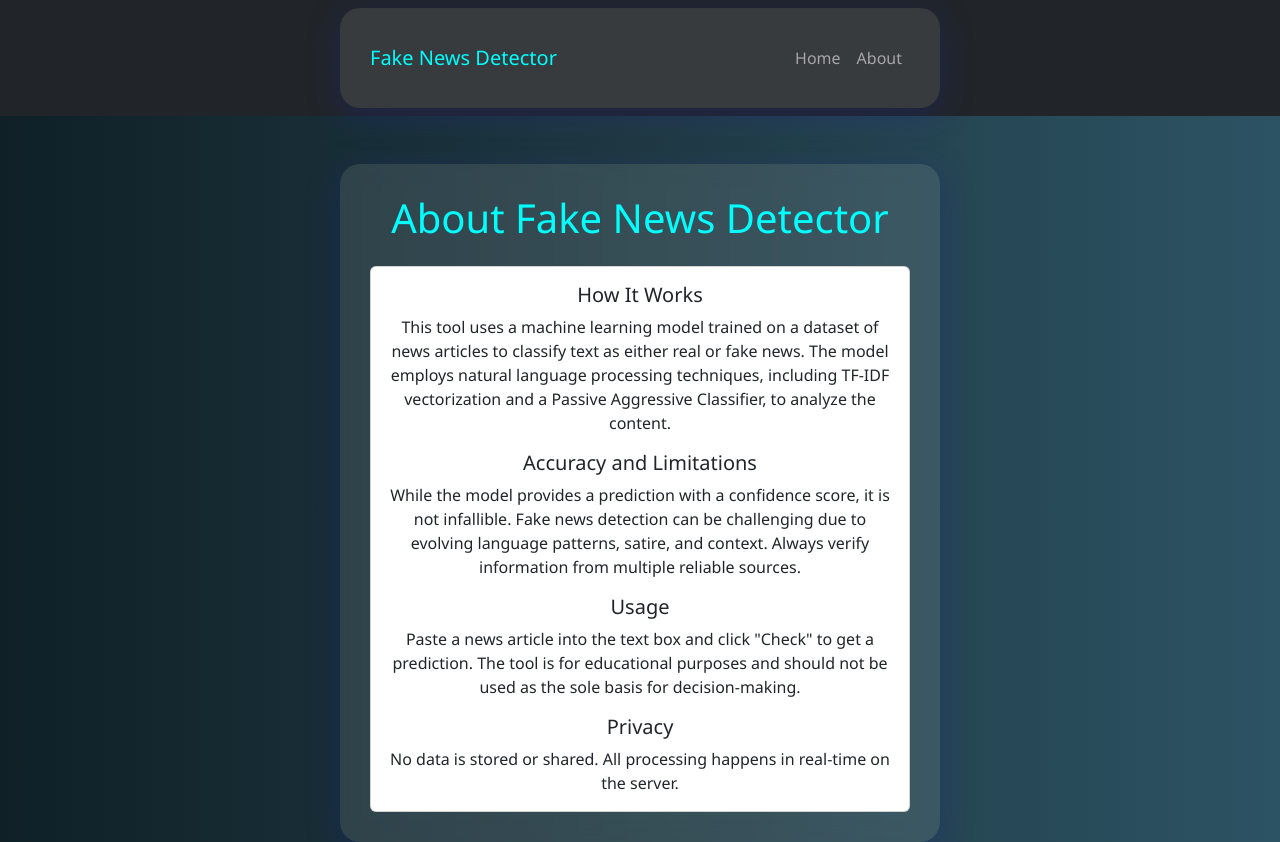
After one commit to Lohithravi69/FakeNewsDetection, a Flask app: template templates/about.html in a window 1280 px wide. The commit adds this page. Run offline with Flask 2, Linux system fonts and the light colour scheme; the template is opened without the code that fills it, so the values that code supplies are empty; parts of the project's set-up code (start-up, migrations or seed data) failed here and were passed over.

Commit message:
Upgrade fake news detection website to real-world version: add confidence scores, Bootstrap UI, API endpoint, about page, and production improvements

```diff
--- a/app.py
+++ b/app.py
@@ -1,8 +1,12 @@
-<<<<<<< HEAD
 # app.py
 
-from flask import Flask, render_template, request
+from flask import Flask, render_template, request, jsonify
 import pickle
+import logging
+
+# Set up logging
+logging.basicConfig(level=logging.INFO)
+logger = logging.getLogger(__name__)
 
 # Load model and vectorizer
 model = pickle.load(open("model/fake_news_model.pkl", "rb"))
@@ -14,42 +18,50 @@ app = Flask(__name__)
 def home():
     return render_template("index.html")
 
-@app.route('/predict', methods=['POST'])
-def predict():
-    if request.method == 'POST':
-        news_text = request.form['news']
-        transformed_text = vectorizer.transform([news_text])
-        prediction = model.predict(transformed_text)
-        result = "🟢 REAL NEWS" if prediction[0] == 'REAL' else "🔴 FAKE NEWS"
-        return render_template("result.html", prediction=result, text=news_text)
-
-if __name__ == '__main__':
-    app.run(debug=True)
-=======
-# app.py
-
-from flask import Flask, render_template, request
-import pickle
-
-# Load model and vectorizer
-model = pickle.load(open("model/fake_news_model.pkl", "rb"))
-vectorizer = pickle.load(open("model/vectorizer.pkl", "rb"))
-
-app = Flask(__name__)
-
-@app.route('/')
-def home():
-    return render_template("index.html")
+@app.route('/about')
+def about():
+    return render_template("about.html")
 
 @app.route('/predict', methods=['POST'])
 def predict():
+    logger.info(f"Request: {request.method} {request.path}")
     if request.method == 'POST':
-        news_text = request.form['news']
+        news_text = request.form.get('news', '').strip()
+        if not news_text or len(news_text) < 10:
+            error = "Please enter a valid news article (at least 10 characters)."
+            return render_template("index.html", error=error)
+        try:
+            transformed_text = vectorizer.transform([news_text])
+            prediction = model.predict(transformed_text)
+            probabilities = model.predict_proba(transformed_text)[0]
+            confidence = max(probabilities) * 100  # Percentage
+            result = "🟢 REAL NEWS" if prediction[0] == 'REAL' else "🔴 FAKE NEWS"
+            logger.info(f"Prediction: {result}, Confidence: {confidence:.2f}%")
+            return render_template("result.html", prediction=result, text=news_text, confidence=f"{confidence:.2f}%")
+        except Exception as e:
+            logger.error(f"Error during prediction: {str(e)}")
+            error = "An error occurred while processing the article. Please try again."
+            return render_template("index.html", error=error)
+
+@app.route('/api/predict', methods=['POST'])
+def api_predict():
+    logger.info(f"API Request: {request.method} {request.path}")
+    data = request.get_json()
+    if not data or 'news' not in data:
+        return jsonify({"error": "Missing 'news' field in JSON"}), 400
+    news_text = data['news'].strip()
+    if not news_text or len(news_text) < 10:
+        return jsonify({"error": "News article must be at least 10 characters"}), 400
+    try:
         transformed_text = vectorizer.transform([news_text])
         prediction = model.predict(transformed_text)
-        result = "🟢 REAL NEWS" if prediction[0] == 'REAL' else "🔴 FAKE NEWS"
-        return render_template("result.html", prediction=result, text=news_text)
+        probabilities = model.predict_proba(transformed_text)[0]
+        confidence = max(probabilities) * 100
+        result = "REAL" if prediction[0] == 'REAL' else "FAKE"
+        return jsonify({"prediction": result, "confidence": f"{confidence:.2f}%"})
+    except Exception as e:
+        logger.error(f"API Error: {str(e)}")
+        return jsonify({"error": "Internal server error"}), 500
 
 if __name__ == '__main__':
-    app.run(debug=True)
->>>>>>> 20e4694479615c77a937492bd46ae1f76a9e2a53
+    app.run()
--- a/requirements.txt
+++ b/requirements.txt
@@ -1,6 +1,7 @@
-Flask
+Flask==2.2.2
 gunicorn
 scikit-learn==1.2.2
 numpy
 pandas
 joblib
+flask-cors
--- a/static/style.css
+++ b/static/style.css
@@ -1,19 +1,49 @@
-<<<<<<< HEAD
 /* static/style.css */
 
+/* Bootstrap overrides */
+.navbar-brand {
+  color: #00ffff !important;
+}
+
+.btn-primary {
+  background-color: #00ffff !important;
+  border-color: #00ffff !important;
+}
+
+.btn-primary:hover {
+  background-color: #00e6e6 !important;
+  border-color: #00e6e6 !important;
+}
+
+.btn-outline-primary {
+  color: #00ffff !important;
+  border-color: #00ffff !important;
+}
+
+.btn-outline-primary:hover {
+  background-color: #00ffff !important;
+  color: #000 !important;
+}
+
+.text-success {
+  color: #28a745 !important;
+}
+
+.text-danger {
+  color: #dc3545 !important;
+}
+
+/* Custom styles */
 body {
   font-family: 'Segoe UI', sans-serif;
   background: linear-gradient(to right, #0f2027, #203a43, #2c5364);
   color: #fff;
-  display: flex;
-  justify-content: center;
-  align-items: center;
   min-height: 100vh;
   margin: 0;
 }
 
 .container {
-  background: #ffffff10;
+  background: rgba(255, 255, 255, 0.1);
   backdrop-filter: blur(10px);
   padding: 30px;
   border-radius: 20px;
@@ -21,6 +51,12 @@ body {
   max-width: 600px;
   text-align: center;
   box-shadow: 0 8px 32px 0 rgba(31, 38, 135, 0.37);
+  animation: fadeIn 0.5s ease-in;
+}
+
+@keyframes fadeIn {
+  from { opacity: 0; transform: translateY(20px); }
+  to { opacity: 1; transform: translateY(0); }
 }
 
 h1 {
@@ -36,6 +72,12 @@ textarea {
   border: none;
   resize: none;
   font-size: 1em;
+  background: rgba(255, 255, 255, 0.2);
+  color: #fff;
+}
+
+textarea::placeholder {
+  color: #ccc;
 }
 
 button {
@@ -47,6 +89,7 @@ button {
   border-radius: 10px;
   cursor: pointer;
   font-weight: bold;
+  transition: background-color 0.3s;
 }
 
 button:hover {
@@ -57,75 +100,29 @@ button:hover {
   font-size: 1.5em;
   font-weight: bold;
   margin: 20px 0;
+  animation: slideIn 0.5s ease-out;
+}
+
+@keyframes slideIn {
+  from { opacity: 0; transform: scale(0.9); }
+  to { opacity: 1; transform: scale(1); }
 }
 
 a {
   color: #00ffff;
   text-decoration: none;
 }
-=======
-/* static/style.css */
 
-body {
-  font-family: 'Segoe UI', sans-serif;
-  background: linear-gradient(to right, #0f2027, #203a43, #2c5364);
-  color: #fff;
-  display: flex;
-  justify-content: center;
-  align-items: center;
-  min-height: 100vh;
-  margin: 0;
+/* Responsive media queries */
+@media (max-width: 768px) {
+  .container {
+    padding: 20px;
+    margin: 20px;
+  }
+  h1 {
+    font-size: 1.5em;
+  }
+  .result {
+    font-size: 1.2em;
+  }
 }
-
-.container {
-  background: #ffffff10;
-  backdrop-filter: blur(10px);
-  padding: 30px;
-  border-radius: 20px;
-  width: 90%;
-  max-width: 600px;
-  text-align: center;
-  box-shadow: 0 8px 32px 0 rgba(31, 38, 135, 0.37);
-}
-
-h1 {
-  margin-bottom: 20px;
-  color: #00ffff;
-}
-
-textarea {
-  width: 100%;
-  height: 150px;
-  padding: 10px;
-  border-radius: 10px;
-  border: none;
-  resize: none;
-  font-size: 1em;
-}
-
-button {
-  margin-top: 15px;
-  padding: 10px 20px;
-  background-color: #00ffff;
-  color: #000;
-  border: none;
-  border-radius: 10px;
-  cursor: pointer;
-  font-weight: bold;
-}
-
-button:hover {
-  background-color: #00e6e6;
-}
-
-.result {
-  font-size: 1.5em;
-  font-weight: bold;
-  margin: 20px 0;
-}
-
-a {
-  color: #00ffff;
-  text-decoration: none;
-}
->>>>>>> 20e4694479615c77a937492bd46ae1f76a9e2a53
--- /dev/null
+++ b/templates/about.html
@@ -0,0 +1,40 @@
+<!-- templates/about.html -->
+<!DOCTYPE html>
+<html lang="en">
+<head>
+  <meta charset="UTF-8">
+  <meta name="viewport" content="width=device-width, initial-scale=1">
+  <title>About - Fake News Detector</title>
+  <link href="https://cdn.jsdelivr.net/npm/bootstrap@5.3.0/dist/css/bootstrap.min.css" rel="stylesheet">
+  <link rel="stylesheet" href="{{ url_for('static', filename='style.css') }}">
+</head>
+<body>
+  <nav class="navbar navbar-expand-lg navbar-dark bg-dark">
+    <div class="container">
+      <a class="navbar-brand" href="/">Fake News Detector</a>
+      <div class="navbar-nav ms-auto">
+        <a class="nav-link" href="/">Home</a>
+        <a class="nav-link" href="/about">About</a>
+      </div>
+    </div>
+  </nav>
+
+  <div class="container mt-5">
+    <h1 class="text-center mb-4">About Fake News Detector</h1>
+    <div class="card">
+      <div class="card-body">
+        <h5 class="card-title">How It Works</h5>
+        <p class="card-text">This tool uses a machine learning model trained on a dataset of news articles to classify text as either real or fake news. The model employs natural language processing techniques, including TF-IDF vectorization and a Passive Aggressive Classifier, to analyze the content.</p>
+        <h5 class="card-title">Accuracy and Limitations</h5>
+        <p class="card-text">While the model provides a prediction with a confidence score, it is not infallible. Fake news detection can be challenging due to evolving language patterns, satire, and context. Always verify information from multiple reliable sources.</p>
+        <h5 class="card-title">Usage</h5>
+        <p class="card-text">Paste a news article into the text box and click "Check" to get a prediction. The tool is for educational purposes and should not be used as the sole basis for decision-making.</p>
+        <h5 class="card-title">Privacy</h5>
+        <p class="card-text">No data is stored or shared. All processing happens in real-time on the server.</p>
+      </div>
+    </div>
+  </div>
+
+  <script src="https://cdn.jsdelivr.net/npm/bootstrap@5.3.0/dist/js/bootstrap.bundle.min.js"></script>
+</body>
+</html>
```
Also changed, not shown: TODO.md (added, +19 -0 lines), api/index.py (+13 -8 lines), static/script.js (added, +29 -0 lines), templates/index.html (+30 -26 lines), templates/result.html (+44 -29 lines), 4 other files.
